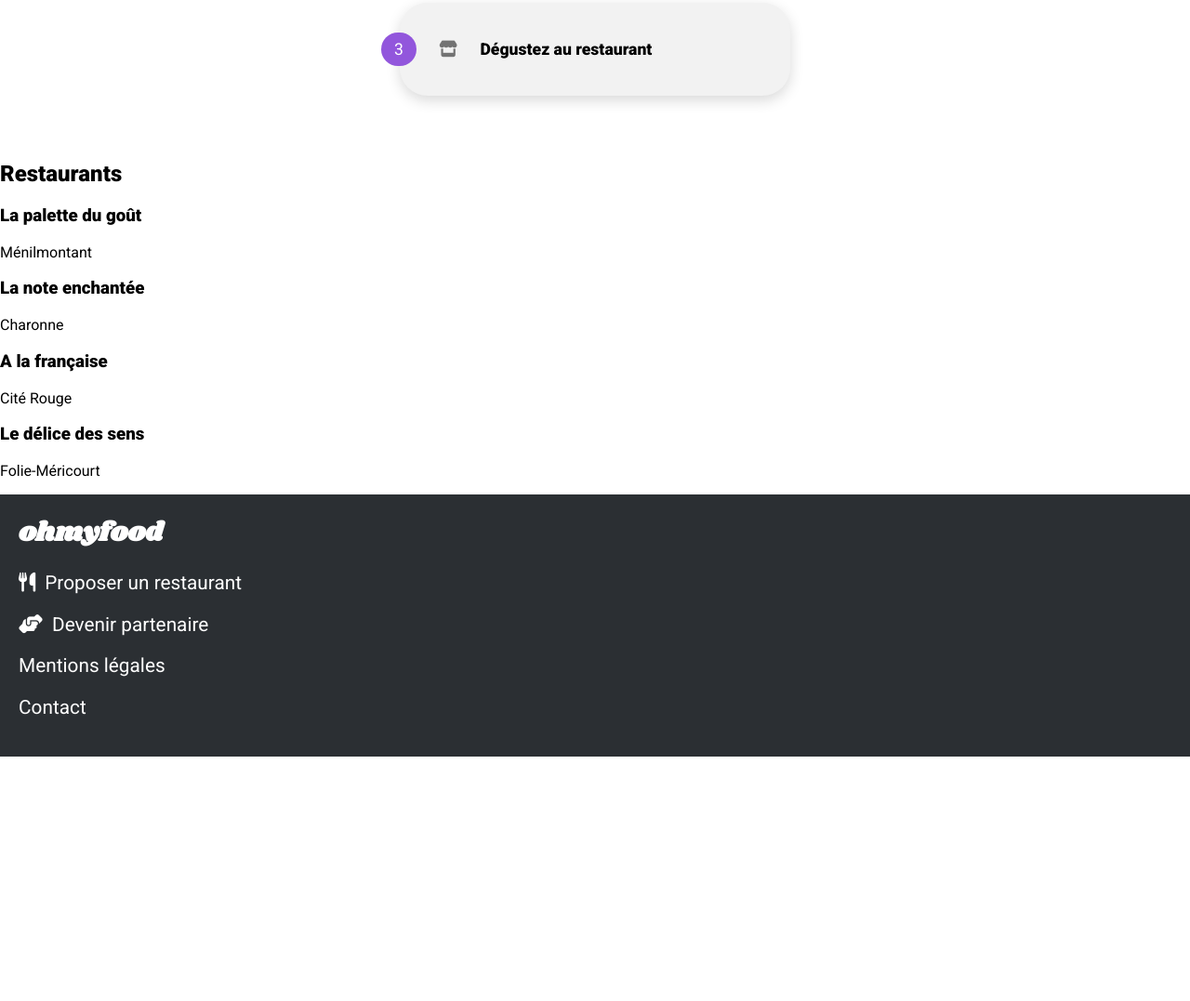
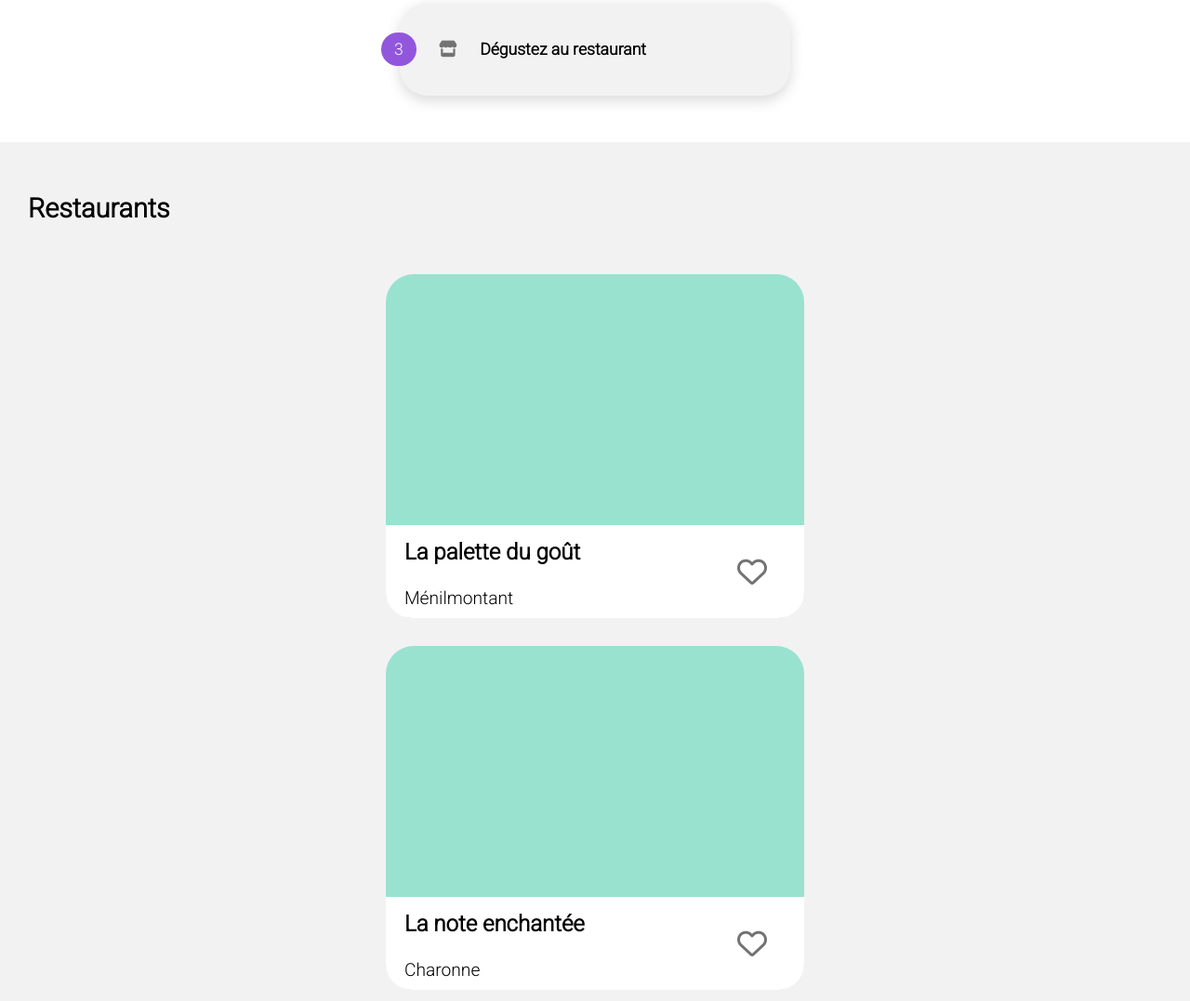
Before and after one commit to ArnaudDum/OhMyFood, a website: page accueil.html in a window 1280 px wide. Shown: the part 924-2001 px from the top of the page at 93% size. Before the commit the page ends 1738 px from the top, so only its background shows below. Drawn offline with Linux system fonts and the light colour scheme.

Commit message:
page d'accueil finie, manque les images des cartes resto + animation coeur carte resto

```diff
--- a/accueil.html
+++ b/accueil.html
@@ -6,7 +6,7 @@
         <meta charset="utf-8"/>
         <script src="https://kit.fontawesome.com/85ef19a200.js" crossorigin="anonymous"></script>
         <link rel="stylesheet" href="./css/style.css"/>
-        <link href="https://fonts.googleapis.com/css2?family=Roboto:wght@400;900&display=swap" rel="stylesheet">
+        <link href="https://fonts.googleapis.com/css2?family=Roboto:wght@300&display=swap" rel="stylesheet">
     </head>
 
     <body>
@@ -56,50 +56,52 @@
 
         <section class="resto">
             <h2>Restaurants</h2>
+            <div class="card-part">
             <a>
-                <div class="resto__card">
+                <div class="resto__card resto__card--1">
                     <div class="resto__card--overlay">
                         <div>
                             <h3>La palette du goût</h3>
                             <p>Ménilmontant</p>
                         </div>
-                        <!--ICONE-->
+                        <i class="far fa-heart"></i>
                     </div>
                 </div>
             </a>
             <a>
-                <div class="resto__card">
+                <div class="resto__card resto__card--2">
                     <div class="resto__card--overlay">
                         <div>
                             <h3>La note enchantée</h3>
                             <p>Charonne</p>
                         </div>
-                        <!--ICONE-->
+                        <i class="far fa-heart"></i>
                     </div>
                 </div>
             </a>
             <a>
-                <div class="resto__card">
+                <div class="resto__card resto__card--3">
                     <div class="resto__card--overlay">
                         <div>
                             <h3>A la française</h3>
                             <p>Cité Rouge</p>
                         </div>
-                        <!--ICONE-->
+                        <i class="far fa-heart"></i>
                     </div>
                 </div>
             </a>
             <a>
-                <div class="resto__card">
+                <div class="resto__card resto__card--4">
                     <div class="resto__card--overlay">
                         <div>
                             <h3>Le délice des sens</h3>
                             <p>Folie-Méricourt</p>
                         </div>
-                        <!--ICONE-->
+                        <i class="far fa-heart"></i>
                     </div>
                 </div>
             </a>
+            </div>
         </section>
 
         <footer>
--- a/sass/pages/_accueil.scss
+++ b/sass/pages/_accueil.scss
@@ -93,3 +93,56 @@
         }
     }
 }
+
+.resto {
+    background-color: $greybg;
+    padding-bottom: 100px;
+    padding: 30px;
+    .card-part {
+        display: flex;
+        flex-direction: column;
+        align-items: center;
+    }
+    h2 {
+        font-size: 1.8rem;
+        font-weight: bold;
+    }
+    &__card {
+        height: 370px;
+        width: 450px;
+        border-radius: 30px;
+        background: $vert;
+        position: relative;
+        margin-top: 30px;
+        &--overlay {
+            width: 100%;
+            height: 100px;
+            background-color: #FFF;
+            border-bottom-left-radius: 28px;
+            border-bottom-right-radius: 28px;
+            position: absolute;
+            bottom: 0px;
+            display: flex;
+            justify-content: space-between;
+            align-items: center;
+            div, i {
+                margin-left: 20px;
+                margin-right: 20px;
+            }
+            i {
+                font-size: 2rem;
+                margin-right: 40px;
+                color: darken($greybg, 50%);
+            }
+            div {
+                h3 {
+                    font-weight: bold;
+                    font-size: 1.5rem;
+                }
+                p {
+                    font-size: 1.2rem;
+                }
+            }
+        }
+    }
+}
```
Also changed, not shown: css/style.css, 1 other file.
